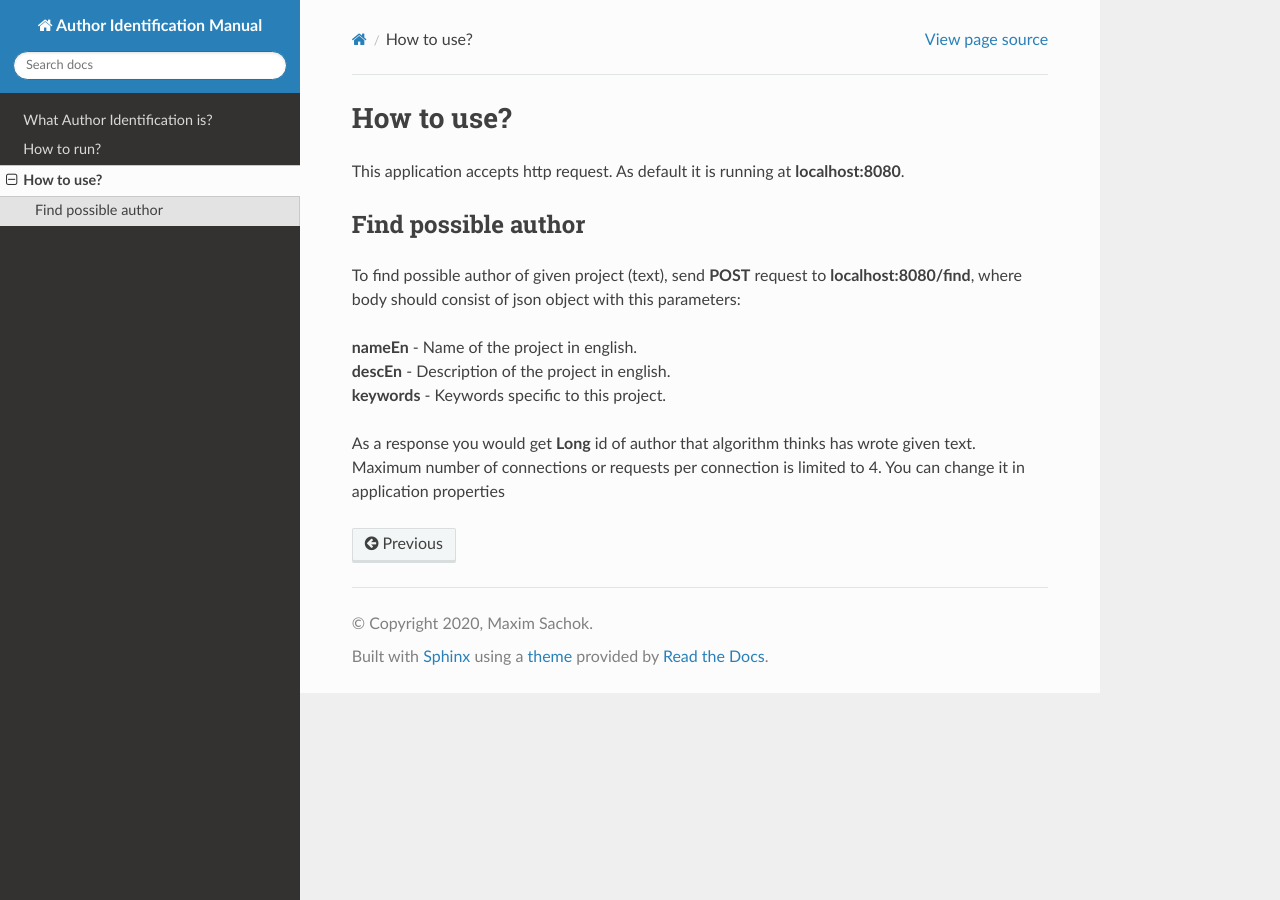
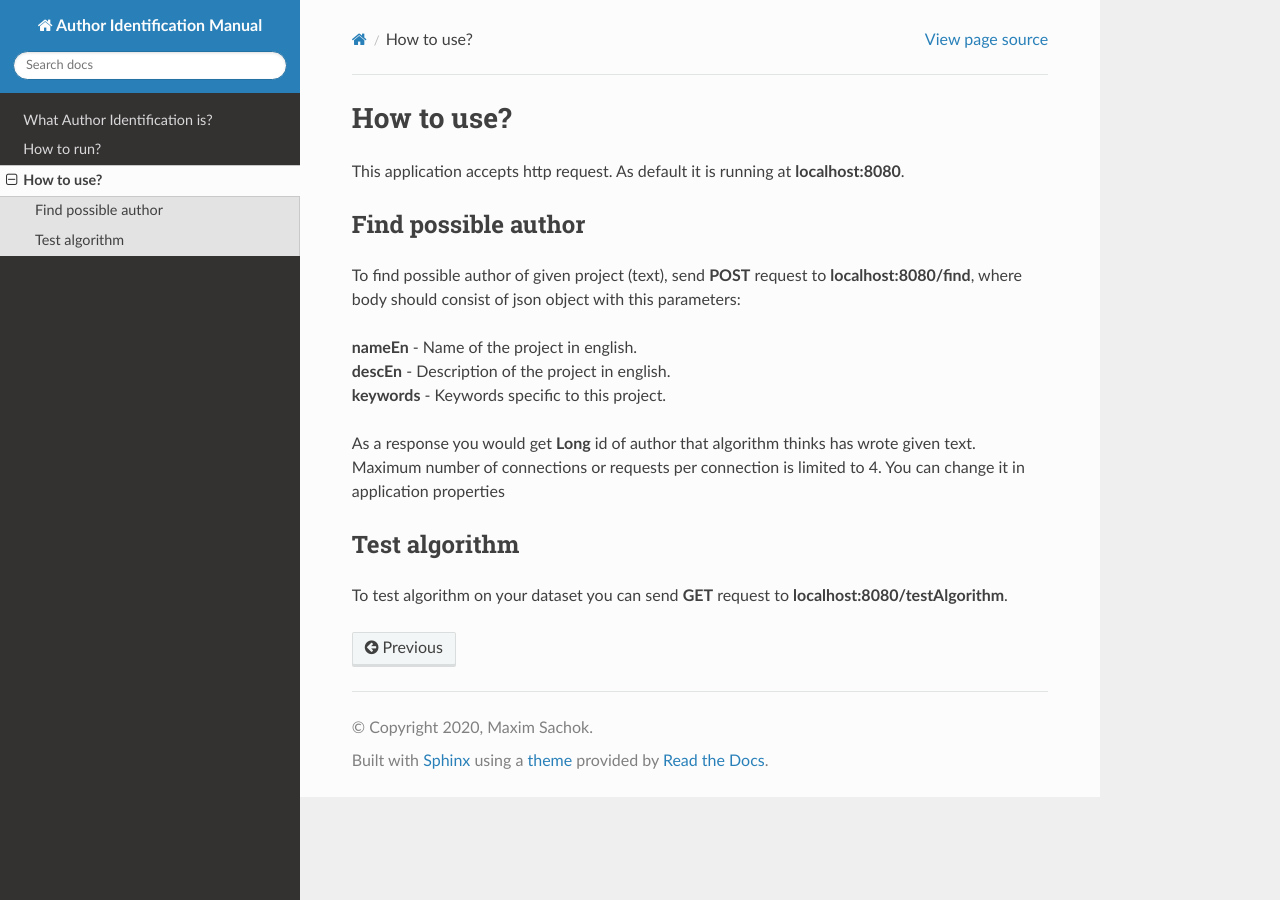
Before and after one commit to Glement/author-identification, a Sphinx documentation site: the page built from docs/usage.rst, in a window 1280 px wide. Built offline with Sphinx 7.4.7 and the Read the Docs theme 2.0.0, drawn with Linux system fonts in a browser that asks for light colours.

Commit message:
Update usage.rst

```diff
--- a/docs/usage.rst
+++ b/docs/usage.rst
@@ -17,3 +17,9 @@ To find possible author of given project (text), send **POST** request to **loca
 
 As a response you would get **Long** id of author that algorithm thinks has wrote given text.
 Maximum number of connections or requests per connection is limited to 4. You can change it in application properties
+
+
+Test algorithm
+--------------
+
+To test algorithm on your dataset you can send **GET** request to **localhost:8080/testAlgorithm**.
```
